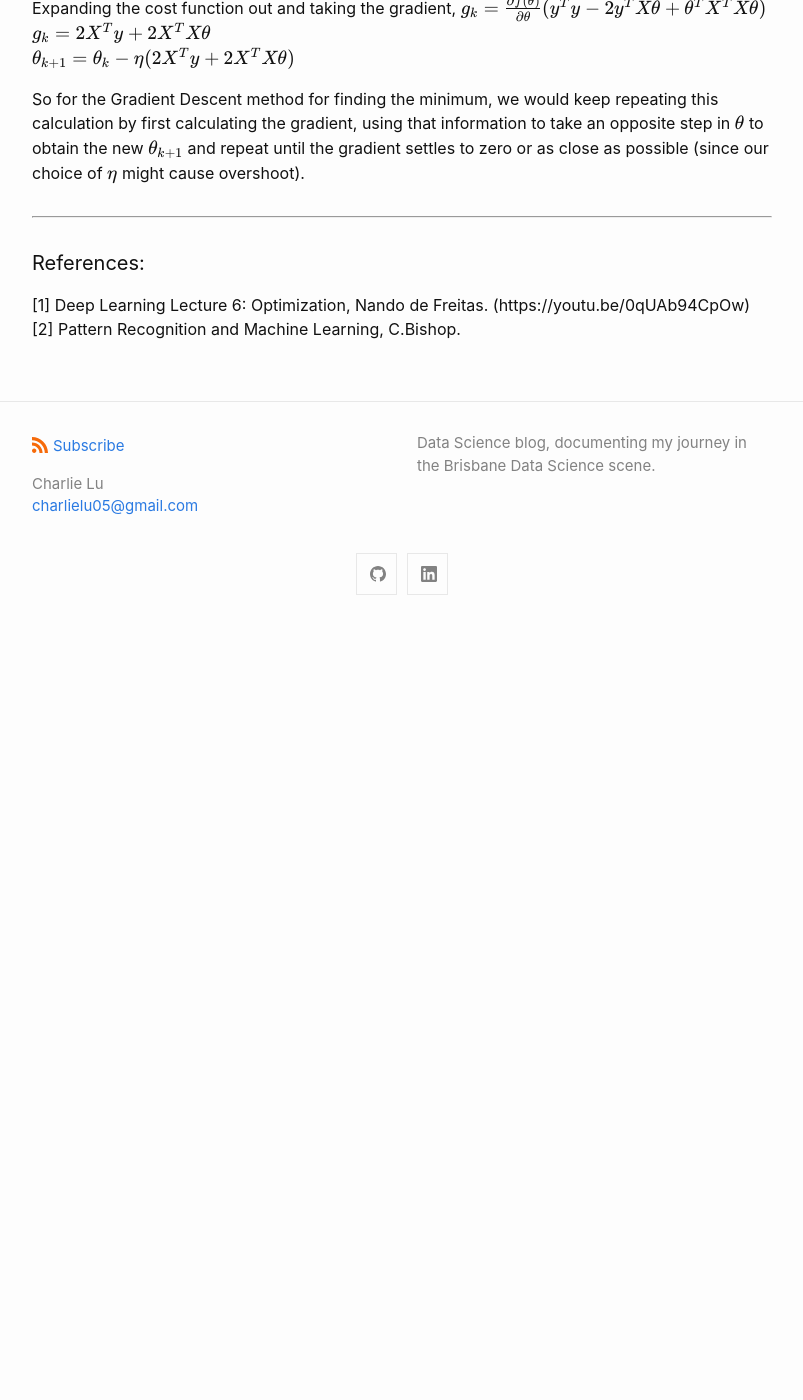
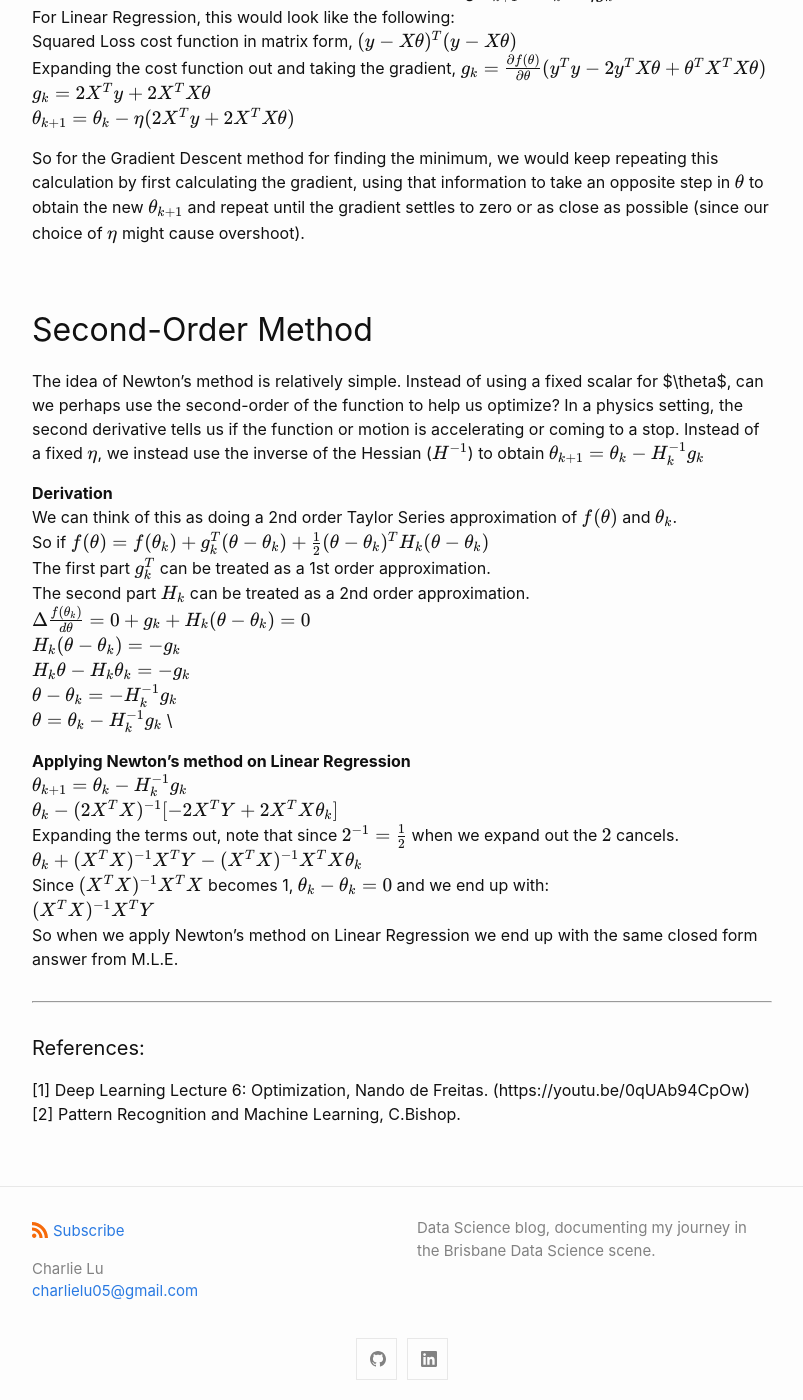
Before and after one commit to charlielu05/charlielu05.github.io, a Jekyll site: the page built from _posts/2021-01-21- Deriving the Normal Equation from an Optimization approach.md, in a window 1280 px wide and 1400 px high, scrolled down 890 px. Shown: the whole window, without its empty margins (238-1041 px from the left). Built offline with Jekyll 4.4.1, drawn with Linux system fonts in a browser that asks for light colours; nearby versions of some CDN libraries; before the commit the page ends 1520 px from its top, so only the background shows below that; some of the changed text lies outside the part shown.

Commit message:
New article on deriving normal equation from newtons method

```diff
--- a/_posts/2021-01-21- Deriving the Normal Equation from an Optimization approach.md
+++ b/_posts/2021-01-21- Deriving the Normal Equation from an Optimization approach.md
@@ -1,15 +1,16 @@
 ---
 layout: post
-title: Deriving the Normal Equation from an Optimization perspective (in progress...)
+title: Deriving the Normal Equation from an Optimization perspective
 ---
 I was watching through the lecture video about Optimization methods taught by Nando de Freitas and learnt something interesting that I'd like to share. Since I'm predominantly self taught, I've watched through many different videos about Machine Learning topics on Youtube. Nando has a rare quality of being able to distill complicated topics and explain them in a very intuitive way. I've thoroughly benefited from his materials and would highly recommend watching his video lectures on Youtube if you're interested in Machine Learning.
 
 Back to the topic of the post. In the video I was watching, Nando was explaining the different optimization methods used for Machine Learning. What I found really interesting was that when you applied Newton's method on Linear Regression, you end up with the same form as the Maximum Likelihood Estimate solution.
 
-So before we go into spoiler territory, let's review what Newton's method is. \
+So before we go into spoiler territory, let's review what we want to achieve in model optimization. \
 When we are training a Machine Learning model, what we want is to find a set of $$\theta$$ or in plain english, a collection of "settings" for our model that minimizes some cost/loss function we define. For the case of Linear Regression, we know that we can derive the closed form solution or the Normal Equation by taking the log of the likelihood function, equating to zero and solving for $$\theta$$. \
 What we end up with is: $$\theta=(X^{T}X)^{-1}X^{T}y$$
 
+## First-Order Method
 Now, if there doesn't exist a closed form solution for the model as above. The usual approach is to apply Gradient Descent where we take steps(controlled by the learning rate, $$\eta$$) opposite the gradient vector, $$g_{k}$$(since gradients are in the direction of largest change, we want to go opposite direction in order to minimize).
 This looks like the following: $$\theta_{k+1}=\theta_{k}-\eta g_{k}$$ \
 For Linear Regression, this would look like the following: \
@@ -20,13 +21,29 @@ $$\theta_{k+1}=\theta_{k}-\eta (2X^{T}y+2X^{T}X\theta)$$
 
 So for the Gradient Descent method for finding the minimum, we would keep repeating this calculation by first calculating the gradient, using that information to take an opposite step in $$\theta$$ to obtain the new $$\theta_{k+1}$$ and repeat until the gradient settles to zero or as close as possible (since our choice of $$\eta$$ might cause overshoot).
 
+## Second-Order Method
+The idea of Newton's method is relatively simple. Instead of using a fixed scalar for $\theta$, can we perhaps use the second-order of the function to help us optimize? In a physics setting, the second derivative tells us if the function or motion is accelerating or coming to a stop.
+Instead of a fixed $$\eta$$, we instead use the inverse of the Hessian ($$H^{-1}$$) to obtain $$\theta_{k+1}=\theta_{k}-H_{k}^{-1}g_{k}$$
 
+**Derivation** \
+We can think of this as doing a 2nd order Taylor Series approximation of $$f(\theta)$$ and $$\theta_{k}$$. \
+So if $$f(\theta)=f(\theta_{k})+g_{k}^{T}(\theta-\theta_{k})+\frac{1}{2}(\theta - \theta_{k})^{T}H_{k}(\theta - \theta_{k})$$ \
+The first part $$g_{k}^{T}$$ can be treated as a 1st order approximation. \
+The second part $$H_{k}$$ can be treated as a 2nd order approximation. \
+$$\Delta \frac{f(\theta_{k})}{d \theta} = 0 + g_{k} + H_{k}(\theta - \theta_{k}) = 0$$ \
+$$H_{k}(\theta-\theta_{k}) = -g_{k}$$ \
+$$H_{k}\theta - H_{k}\theta_{k} = -g_{k}$$ \
+$$\theta - \theta_{k} = -H_{k}^{-1}g_{k}$$ \
+$$\theta = \theta_{k} - H_{k}^{-1}g_{k}$$ \
 
-
-
-
-
-
+**Applying Newton's method on Linear Regression** \
+$$\theta_{k+1} = \theta_{k}-H_{k}^{-1}g_{k}$$ \
+$$\theta_{k} - (2X^{T}X)^{-1}[-2X^{T}Y+2X^{T}X \theta_{k}]$$ \
+Expanding the terms out, note that since $$2^{-1}=\frac{1}{2}$$ when we expand out the $$2$$ cancels. \
+$$\theta_{k} + (X^{T}X)^{-1}X^{T}Y - (X^{T}X)^{-1}X^{T}X \theta_{k}$$ \
+Since $$(X^{T}X)^{-1}X^{T}X$$ becomes 1, $$\theta_{k} - \theta_{k} = 0$$ and we end up with: \
+$$(X^{T}X)^{-1}X^{T}Y$$ \
+So when we apply Newton's method on Linear Regression we end up with the same closed form answer from M.L.E.
 
 ---
 #### References:
```
